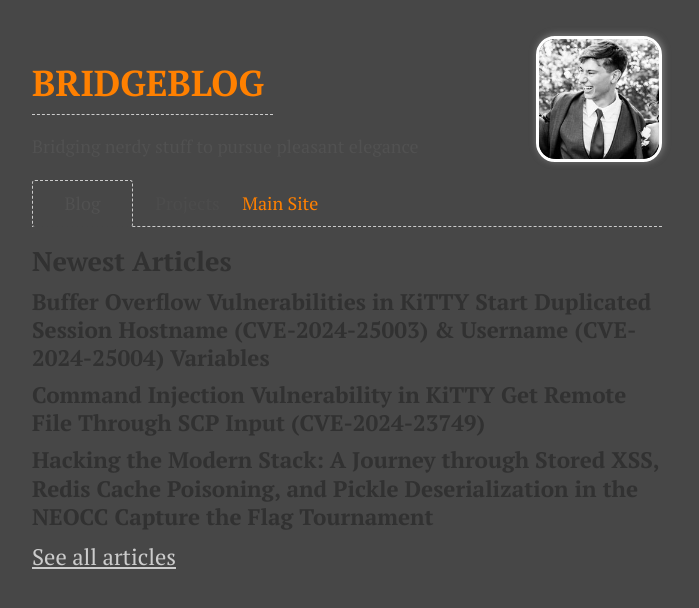
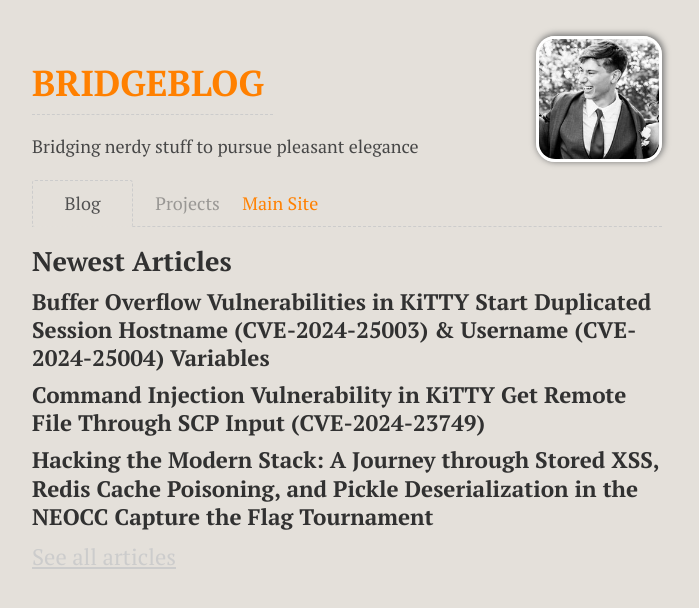
Before and after one commit to DEFCESCO/blog.defcesco.io, a Jekyll site: the page built from index.html, in a window 1280 px wide. Shown: the top 608 px of the page, without its empty margins (293-992 px from the left). Built offline with Jekyll 4.4.1, drawn with Linux system fonts in a browser that asks for light colours.

Commit message:
Update _variables.scss

```diff
--- a/_sass/_variables.scss
+++ b/_sass/_variables.scss
@@ -19,14 +19,14 @@ $large-font-size: 18px;
 $root-line-height: 1.5;
 
 $root-font-family: 'PT Serif', serif;
-$body-color: #515151;
+$body-color: #474747;
 
 $code-font-family: Menlo, Monaco, "Courier New", monospace;
 $code-color: #bf616a;
 
 
 // theme
-$body-bg:              #474747;
+$body-bg:              #e4e0da;
 $border-color:         $gray-2;
 $gradient-color:       $gray-1;
 $form-shadow-color:     $gray-2;
```
